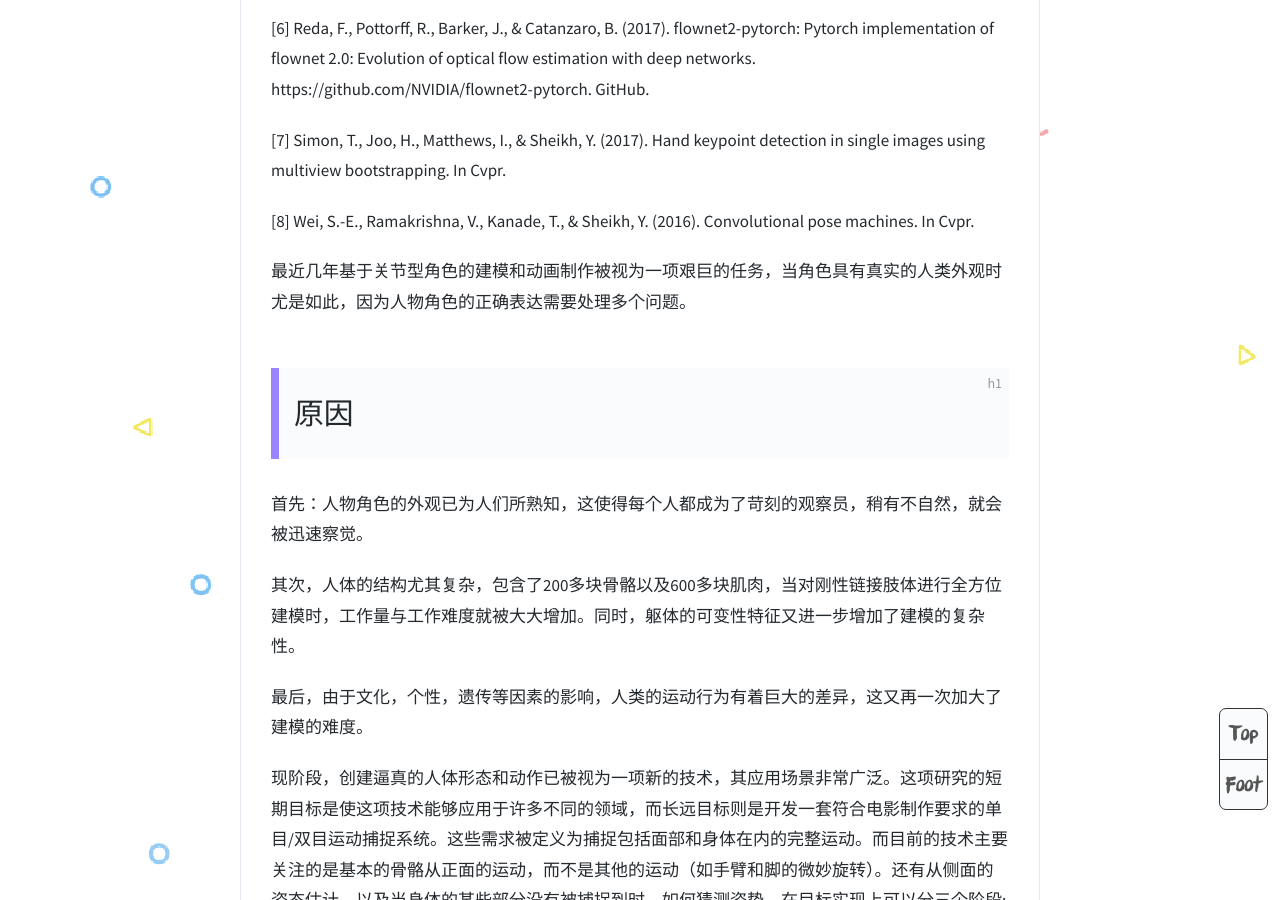
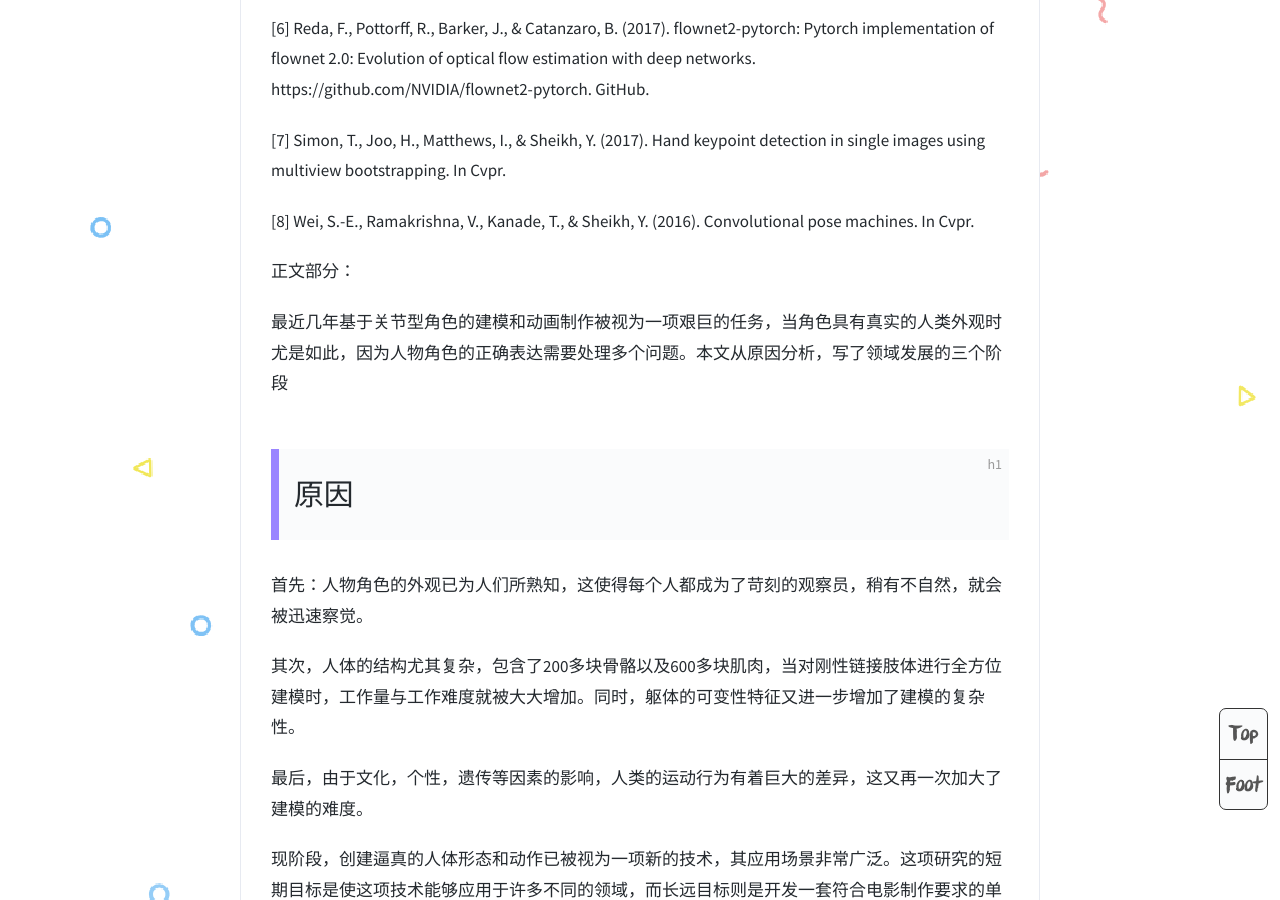
Before and after one commit to Hummmm/hummmm.github.io, a Jekyll site: the page built from _posts/2018-08-12-pose.md, in a window 1280 px wide and 900 px high, scrolled down 1433 px. Built offline with Jekyll 4.4.1, drawn with Linux system fonts in a browser that asks for light colours; some web fonts are replaced; comment, search, counter and statistics services are not loaded.

Commit message:
Update 2018-08-12-pose.md

```diff
--- a/_posts/2018-08-12-pose.md
+++ b/_posts/2018-08-12-pose.md
@@ -28,7 +28,9 @@ Considering the condition number of SVD used in the triangulation(Hartley & Ziss
 [8] Wei, S.-E., Ramakrishna, V., Kanade, T., & Sheikh, Y. (2016). Convolutional pose machines. In Cvpr.
 
 
-最近几年基于关节型角色的建模和动画制作被视为一项艰巨的任务，当角色具有真实的人类外观时尤是如此，因为人物角色的正确表达需要处理多个问题。
+正文部分：
+
+最近几年基于关节型角色的建模和动画制作被视为一项艰巨的任务，当角色具有真实的人类外观时尤是如此，因为人物角色的正确表达需要处理多个问题。本文从原因分析，写了领域发展的三个阶段
 
 # 原因
 
```
